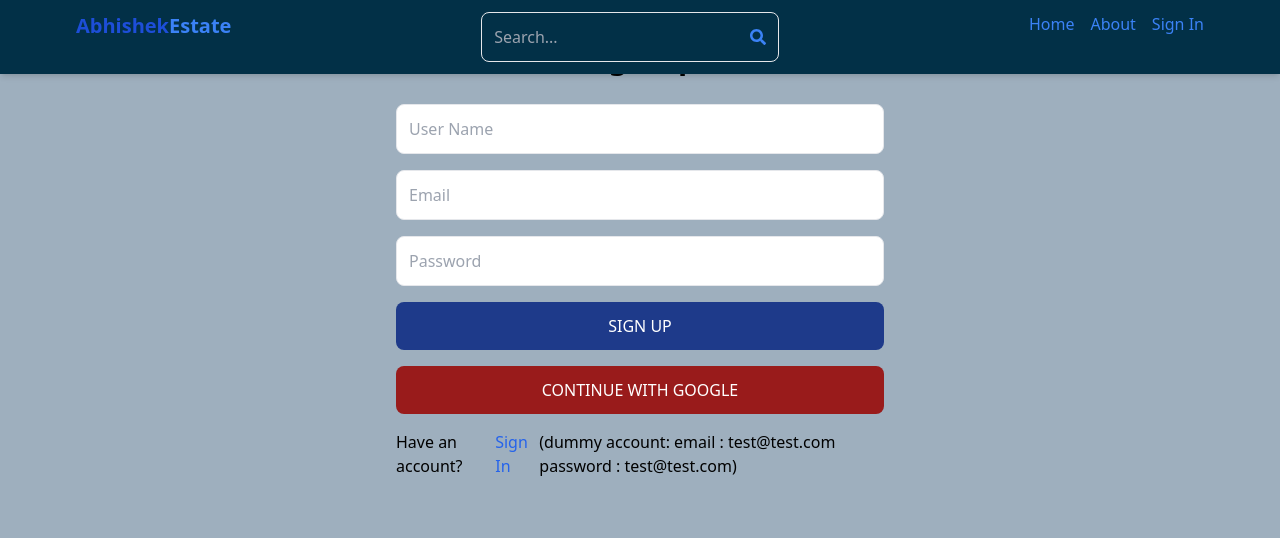
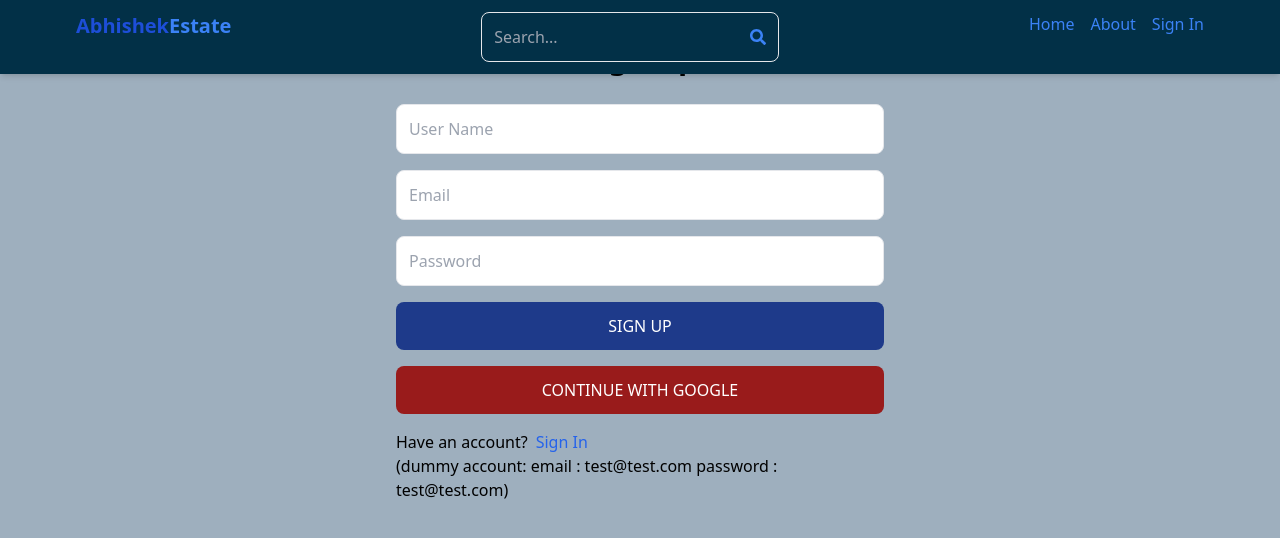
Before and after one commit to Abhishekkohligit/Estate, a React (Vite) app in the folder client/: page /sign-up in a window 1280 px wide. Shown: the top 538 px of the page. Built offline with nearby package versions, Linux system fonts and the light colour scheme; no server answers.

Commit message:
added dummy account

```diff
--- a/client/src/pages/SignIn.jsx
+++ b/client/src/pages/SignIn.jsx
@@ -94,10 +94,9 @@ export default function SignIn() {
 				<Link to={"/sign-up"}>
 					<span className="text-blue-600"> Sign Up</span>
 				</Link>
-
-				<p>(dummy account: email : test@test.com password : test@test.com)</p>
 			</div>
 			{error && <p className="text-red-500 mt-5">{error}</p>}
+			<p>(dummy account: email : test@test.com password : test@test.com)</p>
 		</div>
 	);
 }
--- a/client/src/pages/SignUp.jsx
+++ b/client/src/pages/SignUp.jsx
@@ -86,9 +86,9 @@ export default function SignUp() {
 				<Link to={"/sign-in"}>
 					<span className="text-blue-600"> Sign In</span>
 				</Link>
-				<p>(dummy account: email : test@test.com password : test@test.com)</p>
 			</div>
 			{error && <p className="text-red-500 mt-5">{error}</p>}
+			<p>(dummy account: email : test@test.com password : test@test.com)</p>
 		</div>
 	);
 }
```
